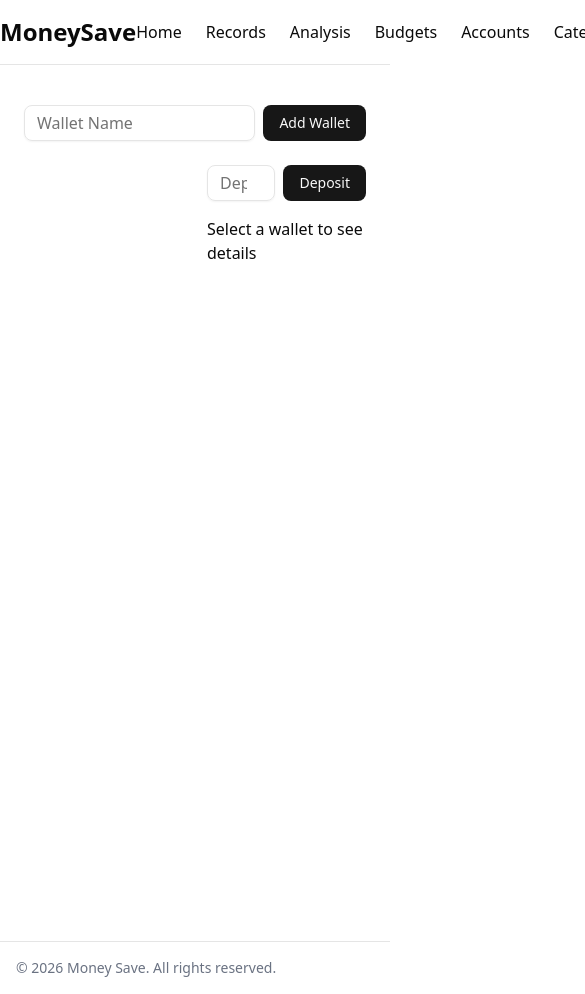
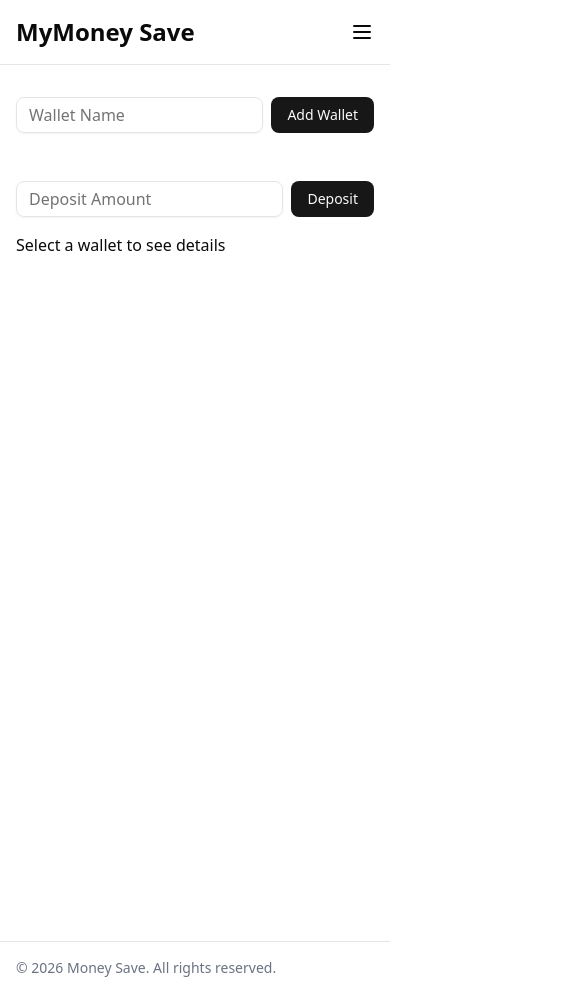
Before and after one commit to LawrenceJeremy/moneysave, a Next.js app: page / in a window 390 px wide. Shown: the top 994 px of the page, 585 px wide, since content can reach past the window. Built offline with nearby package versions, Linux system fonts and the light colour scheme.

Commit message:
make responsive components

```diff
--- a/app/layout.tsx
+++ b/app/layout.tsx
@@ -1,37 +1,70 @@
+"use client";
 import type { Metadata } from "next";
+import { useState } from "react";
 import "./globals.css";
 import { Button } from "@/components/ui/button";
 import NavLink from "@/components/NavLink";
-
-export const metadata: Metadata = {
-  title: "MoneySave",
-  description: "Generated by create next app",
-};
 
 export default function RootLayout({
   children,
 }: Readonly<{
   children: React.ReactNode;
 }>) {
+  const [open, setOpen] = useState(false);
+
   return (
     <html lang="en">
+      <title>MyMoney Save</title>
       <body>
         {/* NAVIGATION */}
         <nav className="w-full border-b">
-          <div className="mx-auto max-w-6xl flex items-center justify-between  h-16">
-            <h1 className="font-bold text-2xl">MoneySave</h1>
+          <div className="mx-auto max-w-6xl px-4">
+            <div className="flex h-16 items-center justify-between">
+              {/* Logo */}
+              <h1 className="font-bold text-2xl">MyMoney Save</h1>
 
-            <div className="flex items-center space-x-12">
-              <NavLink />
+              {/* Desktop Nav */}
+              <div className="hidden md:flex items-center space-x-12">
+                <NavLink />
+                <Button size="sm">Get Start</Button>
+              </div>
 
-              <Button size="sm">Get Start</Button>
+              {/* Mobile Menu Button */}
+              <button
+                className="md:hidden"
+                onClick={() => setOpen(!open)}
+                aria-label="Toggle menu"
+              >
+                <svg
+                  className="h-6 w-6"
+                  fill="none"
+                  stroke="currentColor"
+                  strokeWidth="2"
+                  viewBox="0 0 24 24"
+                >
+                  <path
+                    strokeLinecap="round"
+                    strokeLinejoin="round"
+                    d="M4 6h16M4 12h16M4 18h16"
+                  />
+                </svg>
+              </button>
             </div>
+
+            {/* Mobile Menu */}
+            {open && (
+              <div className="md:hidden pb-4 space-y-4">
+                <NavLink />
+                <Button size="sm" className="w-full">
+                  Get Start
+                </Button>
+              </div>
+            )}
           </div>
         </nav>
 
         {/* PAGE CONTENT */}
         <main className="min-h-screen mx-auto max-w-6xl my-4">{children}</main>
-
         {/* FOOTER */}
         <footer className="w-full border-t py-4">
           <div className="mx-auto max-w-6xl px-4">
--- a/app/page.tsx
+++ b/app/page.tsx
@@ -6,16 +6,29 @@ import { WalletDetail } from "@/components/wallets/WalletDetail";
 import { useWallets } from "@/hooks/useWallets";
 
 export default function WalletPage() {
-  const { wallets, selectedWallet, selectedWalletId, addWallet, selectWallet, deposit } = useWallets();
+  const {
+    wallets,
+    selectedWallet,
+    selectedWalletId,
+    addWallet,
+    selectWallet,
+    deposit,
+  } = useWallets();
 
   return (
-    <div className="p-6 flex flex-col gap-6 max-w-4xl mx-auto">
+    <div className="p-4 sm:p-6 flex flex-col gap-6 max-w-4xl mx-auto">
       <WalletForm onAddWallet={addWallet} />
-      <div className="flex gap-6">
-        <div className="flex-1">
-          <WalletList wallets={wallets} selectedWalletId={selectedWalletId} onSelectWallet={selectWallet} />
+
+      <div className="flex flex-col lg:flex-row gap-6">
+        <div className="w-full lg:flex-1">
+          <WalletList
+            wallets={wallets}
+            selectedWalletId={selectedWalletId}
+            onSelectWallet={selectWallet}
+          />
         </div>
-        <div className="flex-1 space-y-4">
+
+        <div className="w-full lg:flex-1 space-y-4">
           <TransactionForm onDeposit={deposit} />
           <WalletDetail wallet={selectedWallet} />
         </div>
--- a/components/NavLink.tsx
+++ b/components/NavLink.tsx
@@ -4,20 +4,25 @@ import React from "react";
 function NavLink() {
   const navItems = [
     { id: 1, label: "Home", path: "/" },
-    { id: 2, label: "Records", path: "/page/record" },
+    { id: 2, label: "Records", path: "/" },
     { id: 3, label: "Analysis", path: "/" },
     { id: 4, label: "Budgets", path: "/" },
-    { id: 5, label: "Accounts", path: "/page/account" },
+    { id: 5, label: "Accounts", path: "/" },
     { id: 6, label: "Categories", path: "/" },
   ];
 
   return (
-    <ul className="flex space-x-6">
-        {navItems.map((item) => (
-            <li key={item.id}>
-                <Link href={item.path}>{item.label}</Link>
-            </li>
-        ))}
+    <ul className="flex flex-col gap-4 md:flex-row md:gap-6">
+      {navItems.map((item) => (
+        <li key={item.id}>
+          <Link
+            href={item.path}
+            className="block font-medium hover:text-primary"
+          >
+            {item.label}
+          </Link>
+        </li>
+      ))}
     </ul>
   )
 ;}
```
